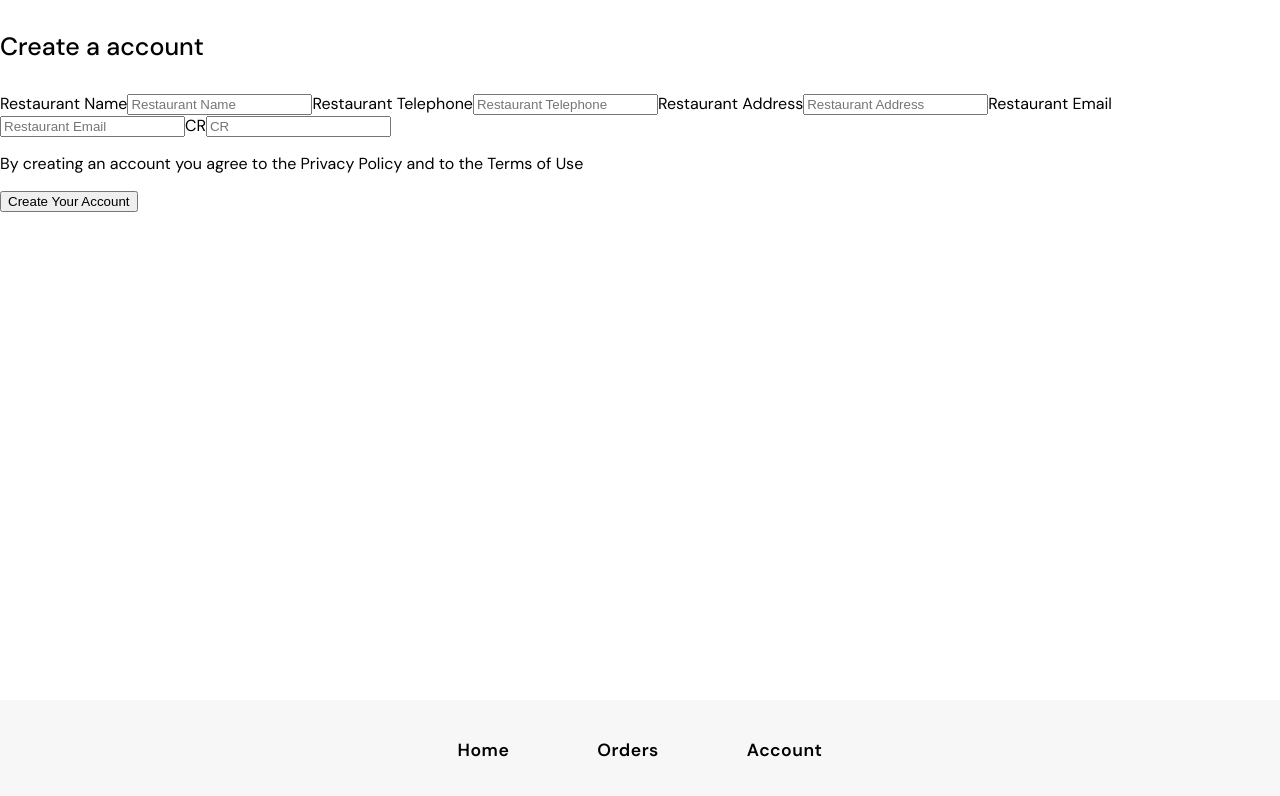
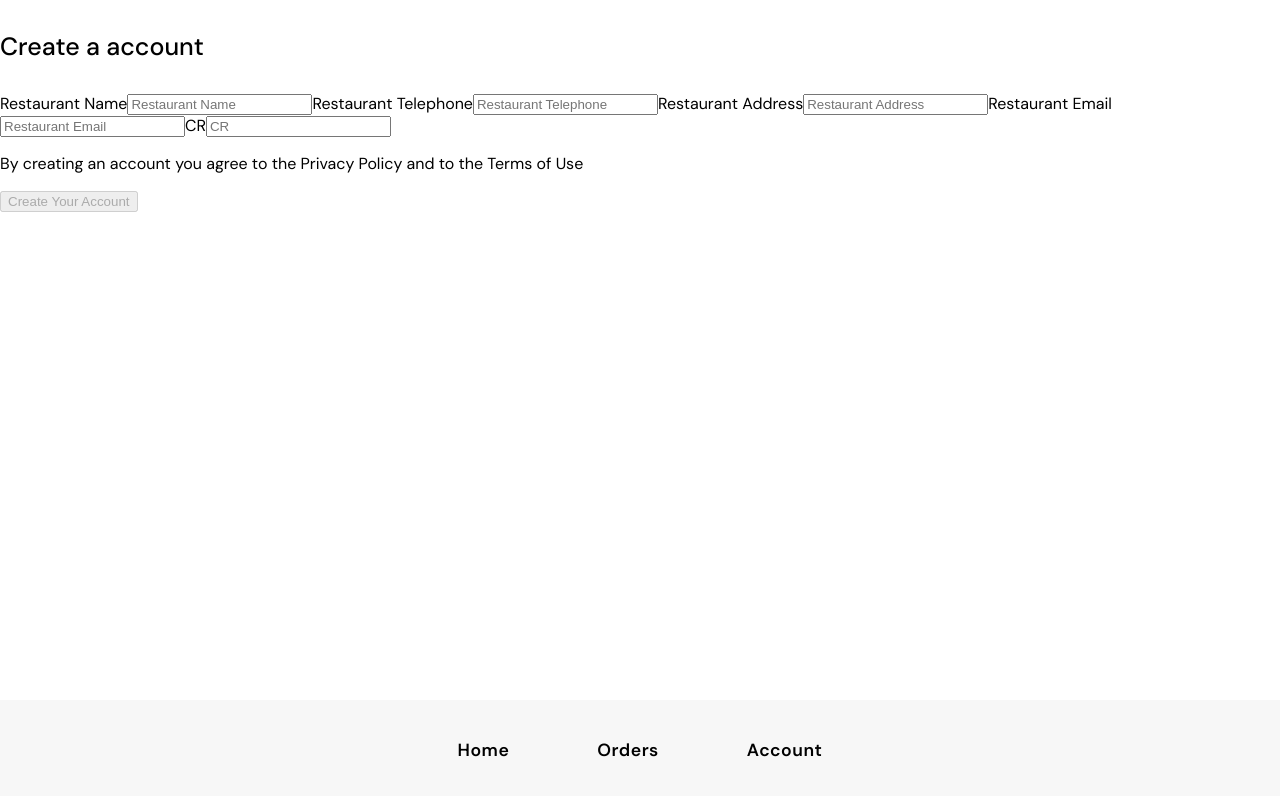
Before and after one commit to hussainmohd03/Talabat-Surplus-FrontEnd, a React (Vite) app: page /auth/register in a window 1280 px wide. Shown: the top 796 px of the page. Built offline with nearby package versions, Linux system fonts and the light colour scheme; no server answers; sample sign-in values are in the browser's storage.

Commit message:
pass validator

```diff
--- a/src/App.jsx
+++ b/src/App.jsx
@@ -18,7 +18,6 @@ import Cart from './pages/Cart'
 const App = () => {
   const [role, setRole] = useState(null)
   const [choice, setChoice] = useState(null)
-
   const navigate = useNavigate()
   const location = useLocation()
   const { setUser } = useContext(UserContext)
--- a/src/pages/RegisterForm.jsx
+++ b/src/pages/RegisterForm.jsx
@@ -22,18 +22,32 @@ const RegisterForm = ({ role }) => {
     CR: ''
   }
 
-  const [credentials, setCredentials]=useState('')
+  const credInitial = {
+    confirm_password: ''
+  }
+
   const [customerValues, setCustomerValues] = useState(custInitialState)
   const [resValues, setResValues] = useState(resInitialState)
+  const [credentials, setCredentials] = useState(credInitial)
+  const [message, setMessage] = useState(null)
+
+  const [filled, setFilled] = useState(false)
 
   const handleChange = (e) => {
     setCustomerValues({ ...customerValues, [e.target.name]: e.target.value })
     setResValues({ ...resValues, [e.target.name]: e.target.value })
-
+    setCredentials({ ...credentials, [e.target.name]: e.target.value })
   }
 
+  const handleSubmit = async (e) => {
+    // check if all fields are filled
+      // setMatched(true)
+    if (customerValues.password === credentials.confirm_password) {
+      setMessage(['Passwords Matched', 'valid'])
+    } else {
+      setMessage(['Passwords did not match.', 'invalid'])
+    }
 
-  const handleSubmit = async (e) => {
     if (role === 'customer') {
       e.preventDefault()
       await RegisterUser(customerValues, role)
@@ -89,15 +103,15 @@ const RegisterForm = ({ role }) => {
             value={customerValues.password}
             required
           />
-          {/* <label htmlFor="password">Confirm Password</label>
+          <label htmlFor="confirm_password">Confirm Password</label>
           <input
             type="password"
             name="confirm_password"
             placeholder="Password"
             onChange={handleChange}
-            value={creds.confirm_password}
+            value={credentials.confirm_password}
             required
-          /> */}
+          />
           <label htmlFor="address">Address</label>
           <input
             type="text"
@@ -107,11 +121,14 @@ const RegisterForm = ({ role }) => {
             value={customerValues.address}
           />
           <br />
+          <p>{message}</p>
           <p>
             By creating an account you agree to the Privacy Policy and to the
             Terms of Use{' '}
           </p>
-          <button type="submit">Create Your Account</button>
+          <button disabled={!filled} type="submit">
+            Create Your Account
+          </button>
         </form>
       ) : (
         <form>
@@ -165,7 +182,10 @@ const RegisterForm = ({ role }) => {
             By creating an account you agree to the Privacy Policy and to the
             Terms of Use{' '}
           </p>
-          <button type="submit">Create Your Account</button>
+
+          <button disabled={!filled} type="submit">
+            Create Your Account
+          </button>
         </form>
       )}
     </div>
```
